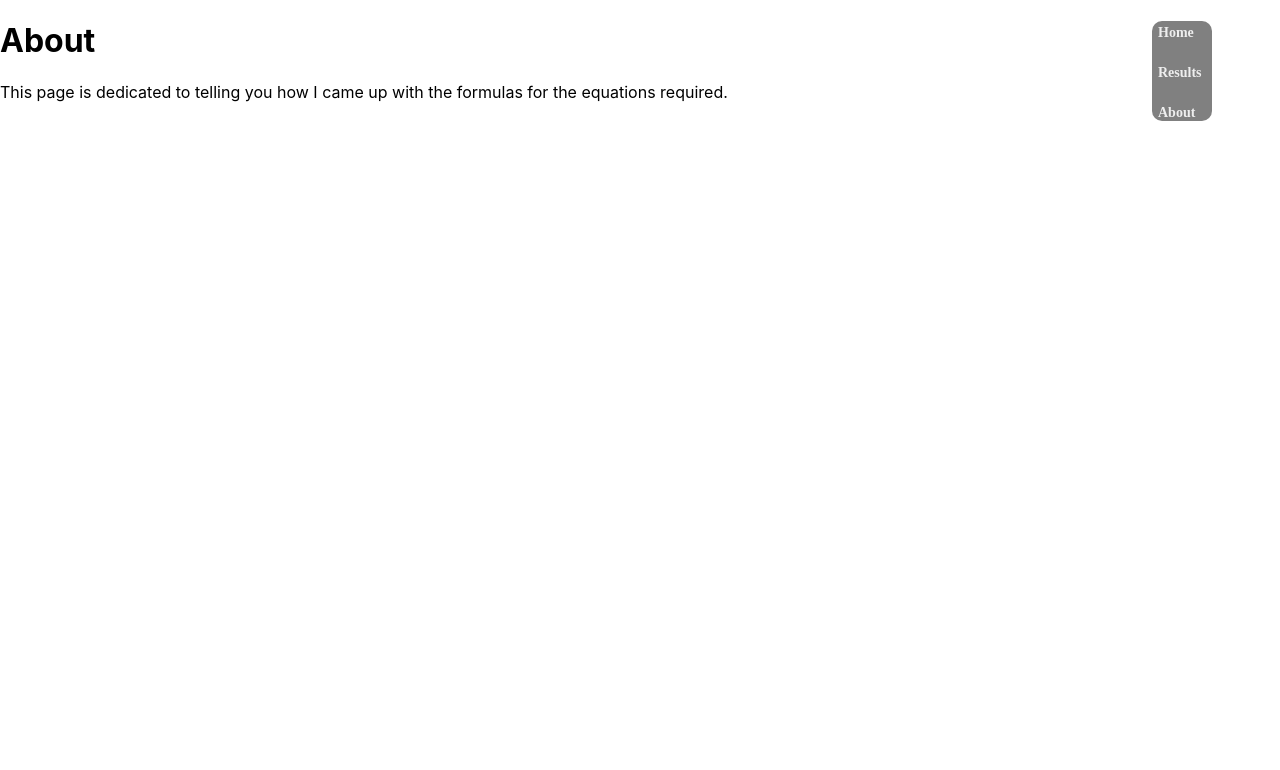
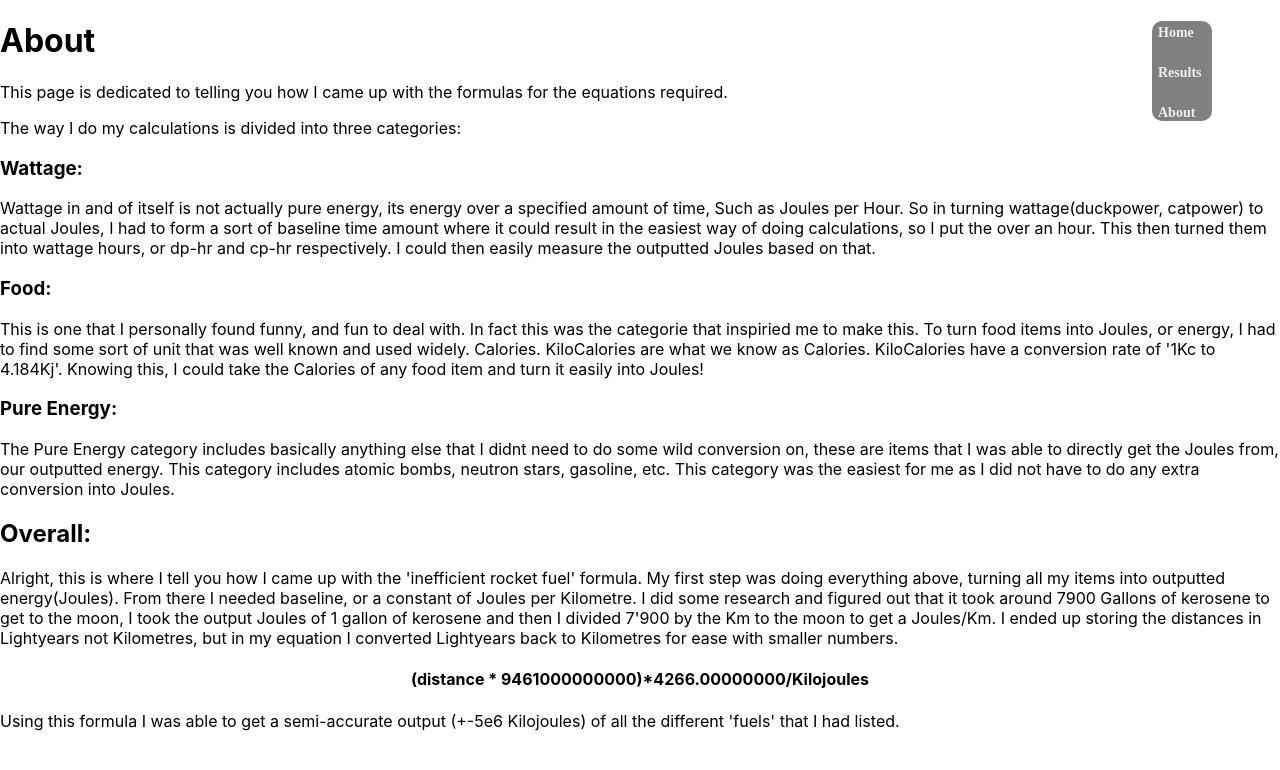
Before and after one commit to Lerx-cnm/Rocket_Science, a React (Create React App) app: page /about in a window 1280 px wide. Shown: the top 770 px of the page. Built offline with nearby package versions, Linux system fonts and the light colour scheme; the HTML template or start-up script is replaced by a standard one.

Commit message:
added a wee bit of styling and 'About' page

```diff
--- a/src/App.css
+++ b/src/App.css
@@ -20,11 +20,30 @@
   text-decoration: none;
   color: #EEEEEE;
   padding: 4px 6px 4px 6px;
-  /* border-radius:3px;
-  border-top: 1px solid #CCCCCC;
-  border-right: 1px solid #333333;
-  border-bottom: 1px solid #333333;
-  border-left: 1px solid #CCCCCC; */
+}
+.button2 {
+	box-shadow:inset 0px 1px 0px 0px lightgrey;
+	background:linear-gradient(to bottom right, lightgrey 5%, black 100%);
+	background-color:black;
+	border-radius:6px;
+	border:1px solid black;
+	display:inline-block;
+	cursor:pointer;
+	color:white;
+	font-family:Arial;
+	font-size:15px;
+	font-weight:bold;
+	padding:6px 24px;
+	text-decoration:none;
+	/* text-shadow:0px 1px 0px #ffffff; */
+}
+.button2:hover {
+	background:linear-gradient(to bottom, #f6f6f6 5%, #ffffff 100%);
+	background-color:#f6f6f6;
+}
+.button2:active {
+	position:relative;
+	top:1px;
 }
 
 @media (prefers-reduced-motion: no-preference) {
@@ -56,3 +75,24 @@
     transform: rotate(360deg);
   }
 }
+.select-style {
+  border: 1px solid #ccc;
+  width: 120px;
+  border-radius: 3px;
+  overflow: hidden;
+  background: #fafafa no-repeat 90% 50%;
+}
+
+.select-style select {
+  padding: 5px 8px;
+  width: 130%;
+  border: none;
+  box-shadow: none;
+  background: transparent;
+  background-image: none;
+  -webkit-appearance: none;
+}
+
+.select-style select:focus {
+  outline: none;
+}
--- a/src/components/about.js
+++ b/src/components/about.js
@@ -1,9 +1,38 @@
 const About = () =>{
     return(
-        <div>
+        <div style={{font: "Robotica"}}>
           <h1>About</h1>
           <p>This page is dedicated to telling you how I came up with the formulas for the equations required.</p>
-          <p></p>
+          <p>The way I do my calculations is divided into three categories:</p>
+          <h3>Wattage:</h3>
+          <p>Wattage in and of itself is not actually pure energy, its energy over a specified amount of time, Such as Joules per Hour.
+            So in turning wattage(duckpower, catpower) to actual Joules, I had to form a sort of baseline time amount where it could result in the
+            easiest way of doing calculations, so I put the over an hour. This then turned them into wattage hours, or dp-hr and cp-hr respectively.
+            I could then easily measure the outputted Joules based on that.
+          </p>
+          <h3>Food:</h3>
+          <p>This is one that I personally found funny, and fun to deal with. In fact this was the categorie that inspiried me to make this.
+            To turn food items into Joules, or energy, I had to find some sort of unit that was well known and used widely. Calories. KiloCalories
+            are what we know as Calories. KiloCalories have a conversion rate of '1Kc to 4.184Kj'. Knowing this, I could take the Calories of any food
+            item and turn it easily into Joules!
+          </p>
+          <h3>Pure Energy:</h3>
+          <p>The Pure Energy category includes basically anything else that I didnt need to do some wild conversion on, these are items that I was able to
+            directly get the Joules from, our outputted energy. This category includes atomic bombs, neutron stars, gasoline, etc. This category was the
+            easiest for me as I did not have to do any extra conversion into Joules.
+          </p>
+          <h2>Overall:</h2>
+          <p>Alright, this is where I tell you how I came up with the 'inefficient rocket fuel' formula.
+            My first step was doing everything above, turning all my items into outputted energy(Joules).
+            From there I needed baseline, or a constant of Joules per Kilometre. I did some research and figured out that it took around 7900
+            Gallons of kerosene to get to the moon, I took the output Joules of 1 gallon of kerosene and then I divided 7'900 by the Km to the moon
+            to get a Joules/Km.  I ended up storing the distances in Lightyears not Kilometres, but in my equation I converted Lightyears back to Kilometres
+            for ease with smaller numbers.
+
+            <h4 style={{textAlign: "center"}}>(distance * 9461000000000)*4266.00000000/Kilojoules</h4>
+
+            Using this formula I was able to get a semi-accurate output (+-5e6 Kilojoules) of all the different 'fuels' that I had listed.
+          </p>
         </div>
     )
 }
--- a/src/components/formdist.js
+++ b/src/components/formdist.js
@@ -16,7 +16,7 @@ class FormDistance extends Component{
          return(
         <div>
             <p>does it take to get
-            <select className="distance" onChange = {handleChange} style={{marginLeft: "5px", marginRight: "5px"}}>
+            <select className="select-style" onChange = {handleChange} style={{marginLeft: "5px", marginRight: "5px"}}>
             <option value={this.props.distance[0].name}> {this.props.distance[0].name}</option>
             <option value={this.props.distance[1].name}>{this.props.distance[1].name}</option>
             <option value={this.props.distance[2].name}> {this.props.distance[2].name} </option>
--- a/src/components/home.js
+++ b/src/components/home.js
@@ -31,7 +31,7 @@ redirect = () => {
     <div>
         <FormFuel />
         <FormDist />
-        <Link onClick={this.submit} to='/results' className="button">Save to Results Tab!</Link>
+        <Link onClick={this.submit} to='/results' className="button2" >Save to Results Tab!</Link>
     </div>
     );
   };
--- a/src/components/results.js
+++ b/src/components/results.js
@@ -11,7 +11,7 @@ let display = (props) => {
         num = props.comb.comb.result.valueOf().toLocaleString()
         }
     return(
-        <p>It takes about {num} {array[0]} to propel a rocket {array[1]}</p>
+        <p style={{text: "14px"}}>It takes about {num} {array[0]} to propel a rocket {array[1]}</p>
     )}
     else{
         return(
@@ -22,7 +22,7 @@ let display = (props) => {
 const Results = (props) => {
 
     return(
-        <div>
+        <div style={{textAlign: "center", text: "Robotica"}}>
             <h2 style={{font: "Robotica"}}>Results:</h2>
         <p>  {display(props)}</p>
         </div>
--- a/src/containers/landed_container.js
+++ b/src/containers/landed_container.js
@@ -3,7 +3,7 @@ import Home from "../components/home"
 const LandedContainer = () =>{
 
 return(
-    <div>
+    <div style={{textAlign: "center"}}>
         <h2>Welcome to Rocket Science!</h2>
         <Home />
     </div>
```
Also changed, not shown: 1 other file (tests, documents, lock files or other folders).
